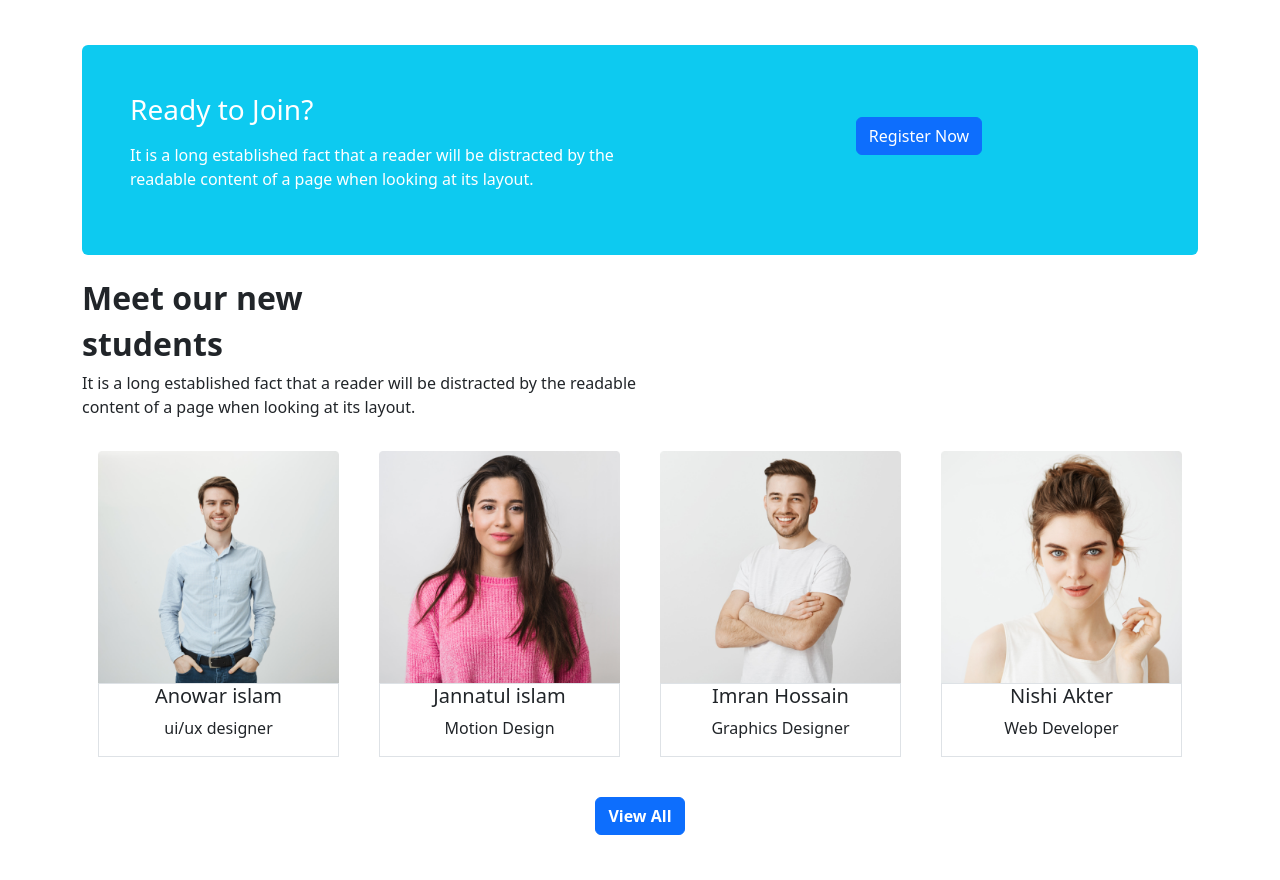
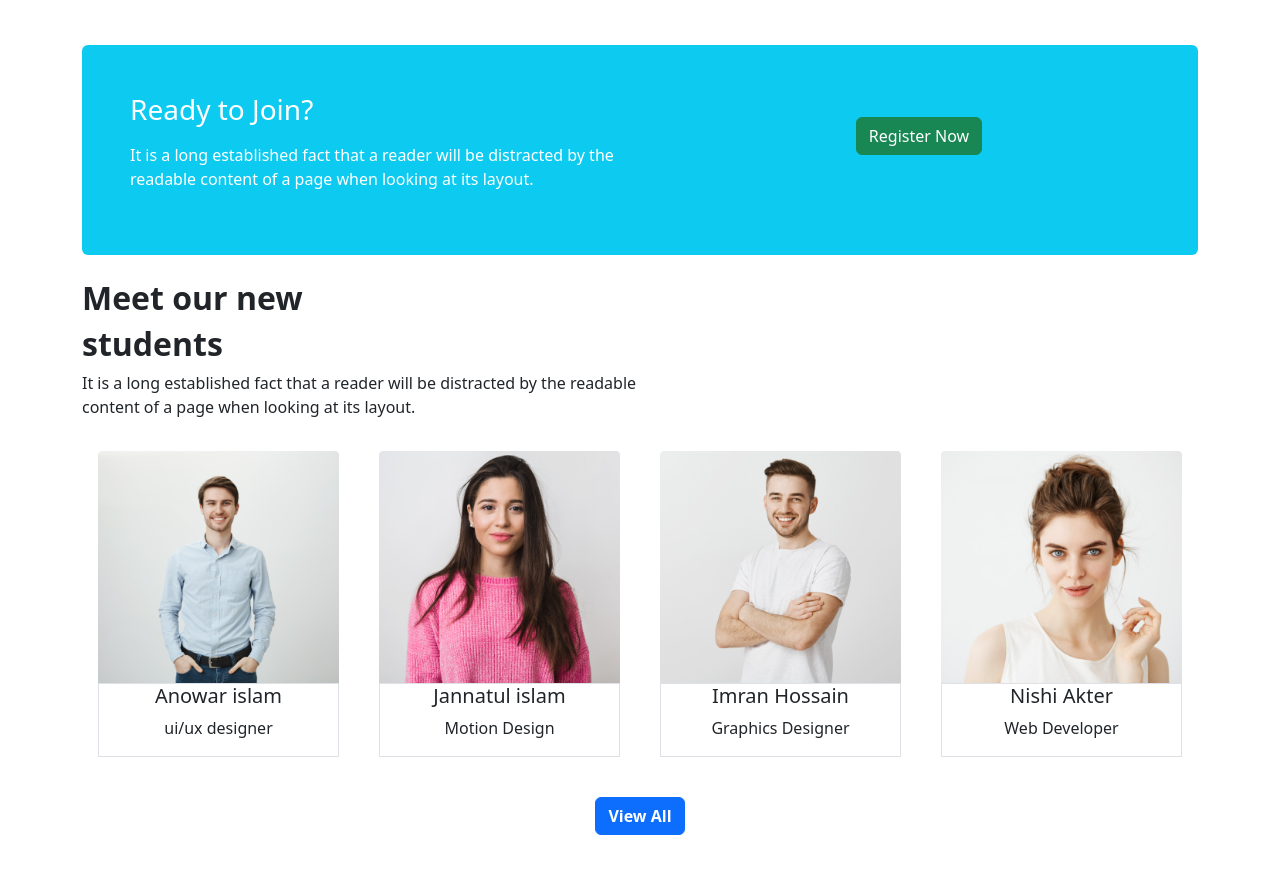
Before and after one commit to sobujbiplob/Easy-Programing, a plain HTML site: page index.html in a window 1280 px wide. Shown: the part 1829-2709 px from the top of the page. Drawn offline with nearby package versions, Linux system fonts and the light colour scheme.

Commit message:
button colo

```diff
--- a/index.html
+++ b/index.html
@@ -217,7 +217,7 @@
 
 
 
-<button type="button" class="btn btn-primary" data-bs-toggle="modal" data-bs-target="#exampleModal">
+<button type="button" class="btn btn-success" data-bs-toggle="modal" data-bs-target="#exampleModal">
   Register Now
 </button>
 
```
